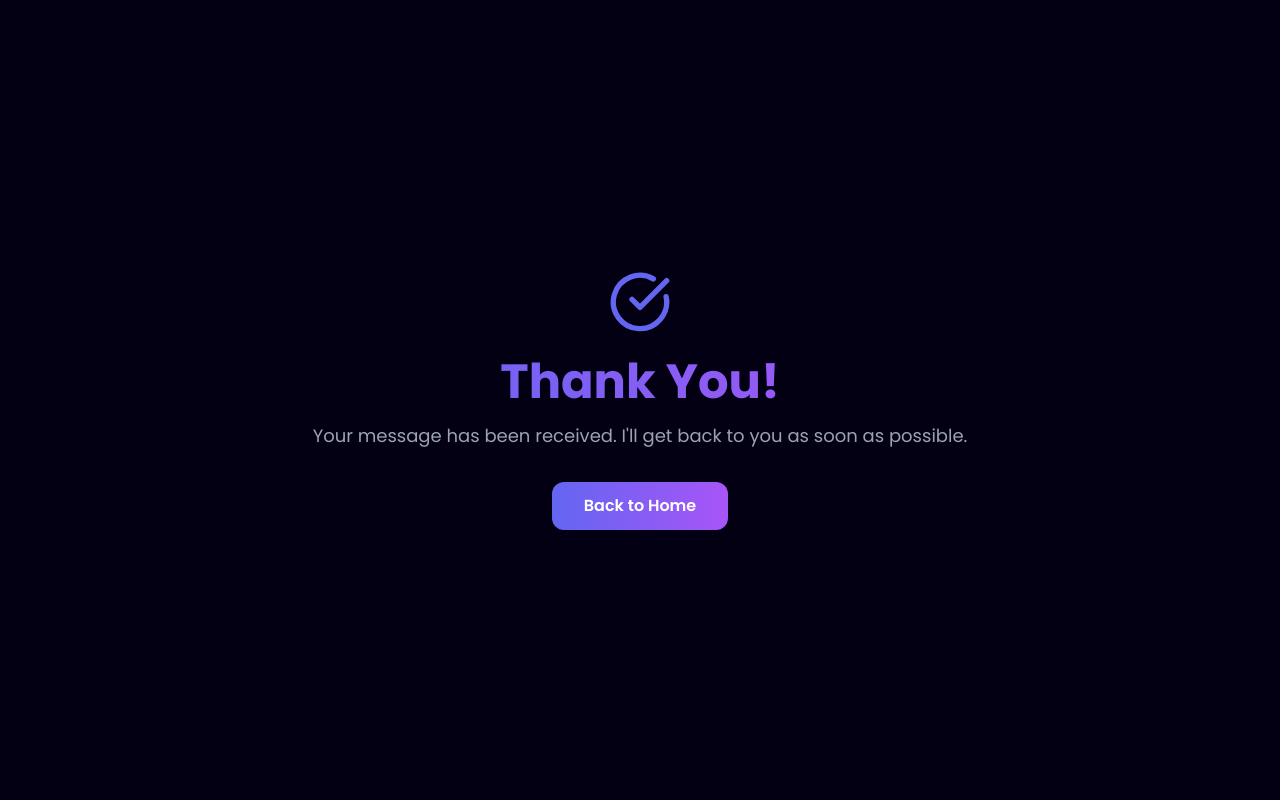
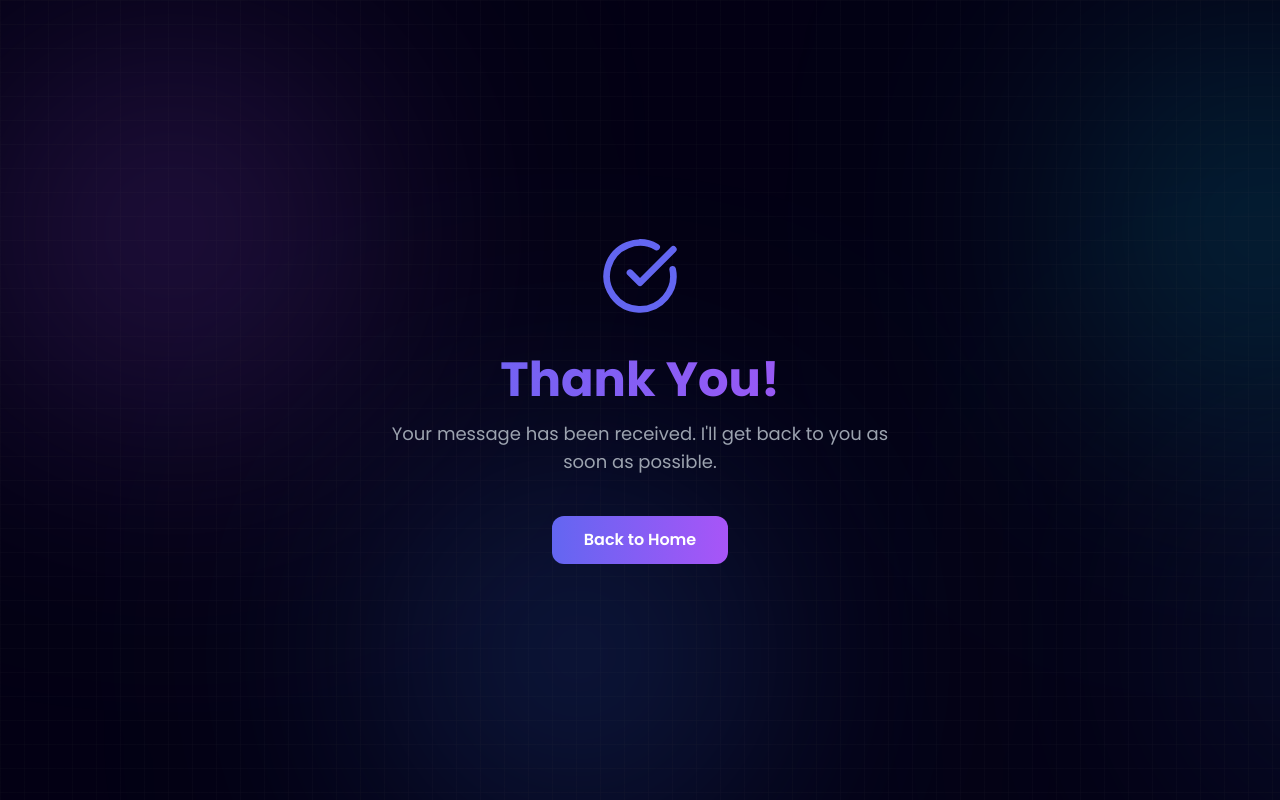
Before and after one commit to krishna-nishant/portfolio, a React (Vite) app: page /thank-you in a window 1280 px wide. Built offline with nearby package versions, Linux system fonts and the light colour scheme.

Commit message:
ui improvements

```diff
--- a/src/App.jsx
+++ b/src/App.jsx
@@ -11,11 +11,10 @@ import Portfolio from "./Pages/Portfolio";
 import ContactPage from "./Pages/Contact";
 import ProjectDetails from "./components/ProjectDetail";
 import WelcomeScreen from "./Pages/WelcomeScreen";
+import NotFound from "./Pages/NotFound";
 import ThankYouPage from "./Pages/ThankYou";
-import NotFound from "./Pages/NotFound";
 import { AnimatePresence } from "framer-motion";
 
-// Simplified LandingPage component
 const LandingPage = ({ showWelcome, setShowWelcome }) => {
   return (
     <>
@@ -53,7 +52,6 @@ const LandingPage = ({ showWelcome, setShowWelcome }) => {
   );
 };
 
-// Simplified ProjectPageLayout component
 const ProjectPageLayout = () => (
   <>
     <ProjectDetails />
--- a/src/Pages/Contact.jsx
+++ b/src/Pages/Contact.jsx
@@ -1,6 +1,5 @@
 import React, { useState, useEffect } from "react";
-import { Share2, User, Mail, MessageSquare, Send } from "lucide-react";
-import { Link } from "react-router-dom";
+import { User, Mail, MessageSquare, Send } from "lucide-react";
 import SocialLinks from "../components/SocialLinks";
 import Swal from "sweetalert2";
 import AOS from "aos";
@@ -138,6 +137,7 @@ const ContactPage = () => {
             >
               <input type="hidden" name="_template" value="table" />
               <input type="hidden" name="_captcha" value="false" />
+              <input type="hidden" name="_redirect" value="/thank-you" />
 
               <div className="relative group">
                 <User className="absolute left-4 top-4 w-5 h-5 text-gray-400" />
@@ -178,7 +178,6 @@ const ContactPage = () => {
                 />
               </div>
 
-              {/* Send Message Button - Fixed Icon & Text Alignment */}
               <button
                 type="submit"
                 disabled={isSubmitting}
--- a/src/Pages/NotFound.jsx
+++ b/src/Pages/NotFound.jsx
@@ -1,15 +1,17 @@
-import { Link } from 'react-router-dom';
-import { motion } from 'framer-motion';
+import { motion } from "framer-motion";
+import AnimatedBackground from "../components/Background";
 
 const NotFound = () => {
   return (
-    <div className="min-h-screen flex items-center justify-center bg-gray-50 dark:bg-gray-900 px-4">
-      <div className="max-w-md w-full space-y-8 text-center">
+    <>
+      <AnimatedBackground />
+      <div className="min-h-screen flex items-center justify-center bg-transparent px-4">
+        <div className="max-w-lg w-full space-y-10 text-center relative z-10">
           <motion.div
             initial={{ scale: 0.5, opacity: 0 }}
             animate={{ scale: 1, opacity: 1 }}
             transition={{ duration: 0.5 }}
-          className="text-9xl font-bold text-blue-600 dark:text-blue-400"
+            className="text-9xl font-bold bg-clip-text text-transparent bg-gradient-to-r from-purple-400 to-blue-600"
           >
             404
           </motion.div>
@@ -20,11 +22,10 @@ const NotFound = () => {
             transition={{ delay: 0.2 }}
             className="space-y-4"
           >
-          <h2 className="text-3xl font-bold text-gray-900 dark:text-white">
-            Page Not Found
-          </h2>
-          <p className="text-gray-600 dark:text-gray-400">
-            The page you're looking for doesn't exist or is currently under development.
+            <h2 className="text-3xl font-bold text-white">Page Not Found</h2>
+            <p className="text-gray-400">
+              The page you're looking for doesn't exist or has been moved to
+              another URL.
             </p>
           </motion.div>
 
@@ -32,29 +33,26 @@ const NotFound = () => {
             initial={{ y: 20, opacity: 0 }}
             animate={{ y: 0, opacity: 1 }}
             transition={{ delay: 0.4 }}
-          className="space-y-4"
+            className="space-y-6"
           >
-          <p className="text-sm text-gray-500 dark:text-gray-400">
-            This project is currently under development. Please check back later!
-          </p>
-
             <div className="flex flex-col sm:flex-row gap-4 justify-center">
-            <Link
-              to="/"
-              className="inline-flex items-center px-6 py-3 border border-transparent text-base font-medium rounded-md text-white bg-blue-600 hover:bg-blue-700 focus:outline-none focus:ring-2 focus:ring-offset-2 focus:ring-blue-500 transition-colors"
+              <a
+                href="https://krishna-nishant.vercel.app/"
+                className="inline-flex items-center px-6 py-3 border border-transparent text-base font-medium rounded-md text-white bg-gradient-to-r from-purple-600 to-blue-500 hover:from-purple-700 hover:to-blue-600 focus:outline-none focus:ring-2 focus:ring-offset-2 focus:ring-purple-500 transition-all duration-300 shadow-lg hover:shadow-xl"
               >
                 Go Back Home
-            </Link>
-            <Link
-              to="/#portfolio"
-              className="inline-flex items-center px-6 py-3 border border-gray-300 dark:border-gray-600 text-base font-medium rounded-md text-gray-700 dark:text-gray-200 bg-white dark:bg-gray-800 hover:bg-gray-50 dark:hover:bg-gray-700 focus:outline-none focus:ring-2 focus:ring-offset-2 focus:ring-blue-500 transition-colors"
+              </a>
+              <a
+                href="https://krishna-nishant.vercel.app/#portfolio"
+                className="inline-flex items-center px-6 py-3 border border-gray-700 text-base font-medium rounded-md text-gray-200 bg-transparent hover:bg-gray-800 focus:outline-none focus:ring-2 focus:ring-offset-2 focus:ring-purple-500 transition-all duration-300"
               >
-              View All Projects
-            </Link>
+                View Projects
+              </a>
             </div>
           </motion.div>
         </div>
       </div>
+    </>
   );
 };
 
--- a/src/Pages/ThankYou.jsx
+++ b/src/Pages/ThankYou.jsx
@@ -1,26 +1,51 @@
-import { CheckCircle } from "lucide-react"
-import { Link } from "react-router-dom"
+import { CheckCircle } from "lucide-react";
+import { motion } from "framer-motion";
+import AnimatedBackground from "../components/Background";
 
 export default function ThankYouPage() {
   return (
-    <div className="min-h-screen flex items-center justify-center px-4 bg-[#030014]">
-      <div className="text-center">
-        <div className="flex justify-center mb-6">
-          <CheckCircle className="w-16 h-16 text-[#6366f1]" />
-        </div>
-        <h1 className="text-4xl md:text-5xl font-bold mb-4 text-transparent bg-clip-text bg-gradient-to-r from-[#6366f1] to-[#a855f7]">
+    <>
+      <AnimatedBackground />
+      <div className="min-h-screen flex items-center justify-center px-4 bg-transparent">
+        <div className="max-w-lg w-full space-y-10 text-center relative z-10">
+          <motion.div
+            initial={{ scale: 0.5, opacity: 0 }}
+            animate={{ scale: 1, opacity: 1 }}
+            transition={{ duration: 0.5 }}
+            className="flex justify-center mb-2"
+          >
+            <CheckCircle className="w-20 h-20 text-[#6366f1]" />
+          </motion.div>
+
+          <motion.div
+            initial={{ y: 20, opacity: 0 }}
+            animate={{ y: 0, opacity: 1 }}
+            transition={{ delay: 0.2 }}
+            className="space-y-4"
+          >
+            <h1 className="text-4xl md:text-5xl font-bold text-transparent bg-clip-text bg-gradient-to-r from-[#6366f1] to-[#a855f7]">
               Thank You!
             </h1>
-        <p className="text-gray-400 text-lg mb-8">
-          Your message has been received. I'll get back to you as soon as possible.
+            <p className="text-gray-400 text-lg">
+              Your message has been received. I'll get back to you as soon as
+              possible.
             </p>
-        <Link
-          to="/"
+          </motion.div>
+
+          <motion.div
+            initial={{ y: 20, opacity: 0 }}
+            animate={{ y: 0, opacity: 1 }}
+            transition={{ delay: 0.4 }}
+          >
+            <a
+              href="https://krishna-nishant.vercel.app/"
               className="inline-flex items-center justify-center px-8 py-3 bg-gradient-to-r from-[#6366f1] to-[#a855f7] text-white rounded-xl font-semibold transition-all duration-300 hover:scale-[1.02] hover:shadow-lg hover:shadow-[#6366f1]/20 active:scale-[0.98]"
             >
               Back to Home
-        </Link>
+            </a>
+          </motion.div>
         </div>
       </div>
-  )
+    </>
+  );
 }
--- a/src/components/TechStackIcon.jsx
+++ b/src/components/TechStackIcon.jsx
@@ -2,7 +2,10 @@ import React from "react";
 
 const TechStackIcon = ({ TechStackIcon, Language }) => {
   return (
-    <div className="group p-6 rounded-2xl bg-slate-800/50 hover:bg-slate-700/50 transition-all duration-300 ease-in-out flex flex-col items-center justify-center gap-3 hover:scale-105 shadow-lg hover:shadow-xl">
+    <div
+      className="group p-6 rounded-2xl bg-slate-800/50 hover:bg-slate-700/50 transition-all duration-300 ease-in-out flex flex-col items-center justify-center gap-3 hover:scale-105 shadow-lg hover:shadow-xl"
+      aria-label={`${Language} technology`}
+    >
       <div className="relative">
         <div className="absolute -inset-1 bg-gradient-to-r from-blue-500 to-purple-500 rounded-full opacity-0 group-hover:opacity-50 blur transition duration-300"></div>
         <img
```
Lines whose indentation alone changed are shown as unchanged.
